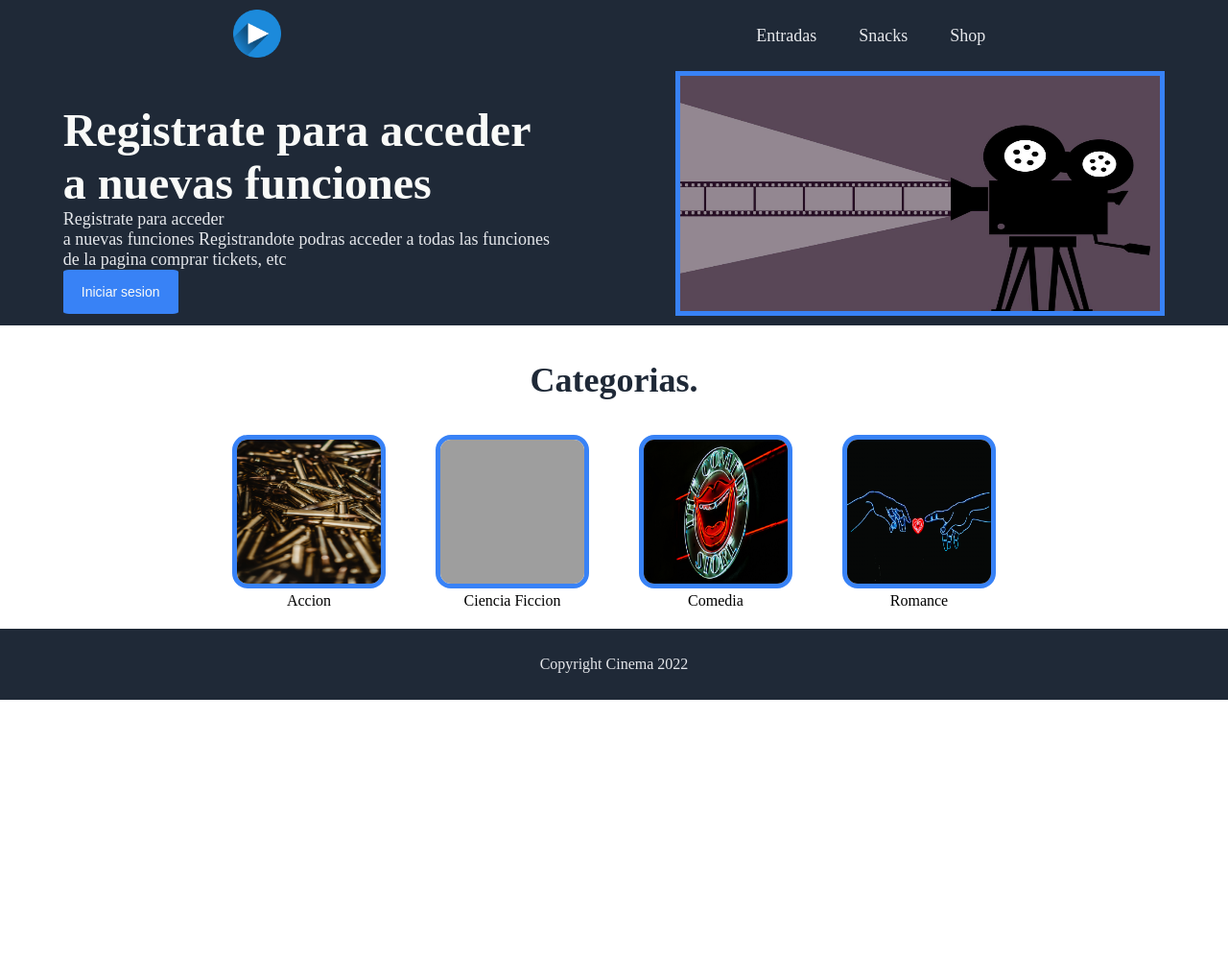
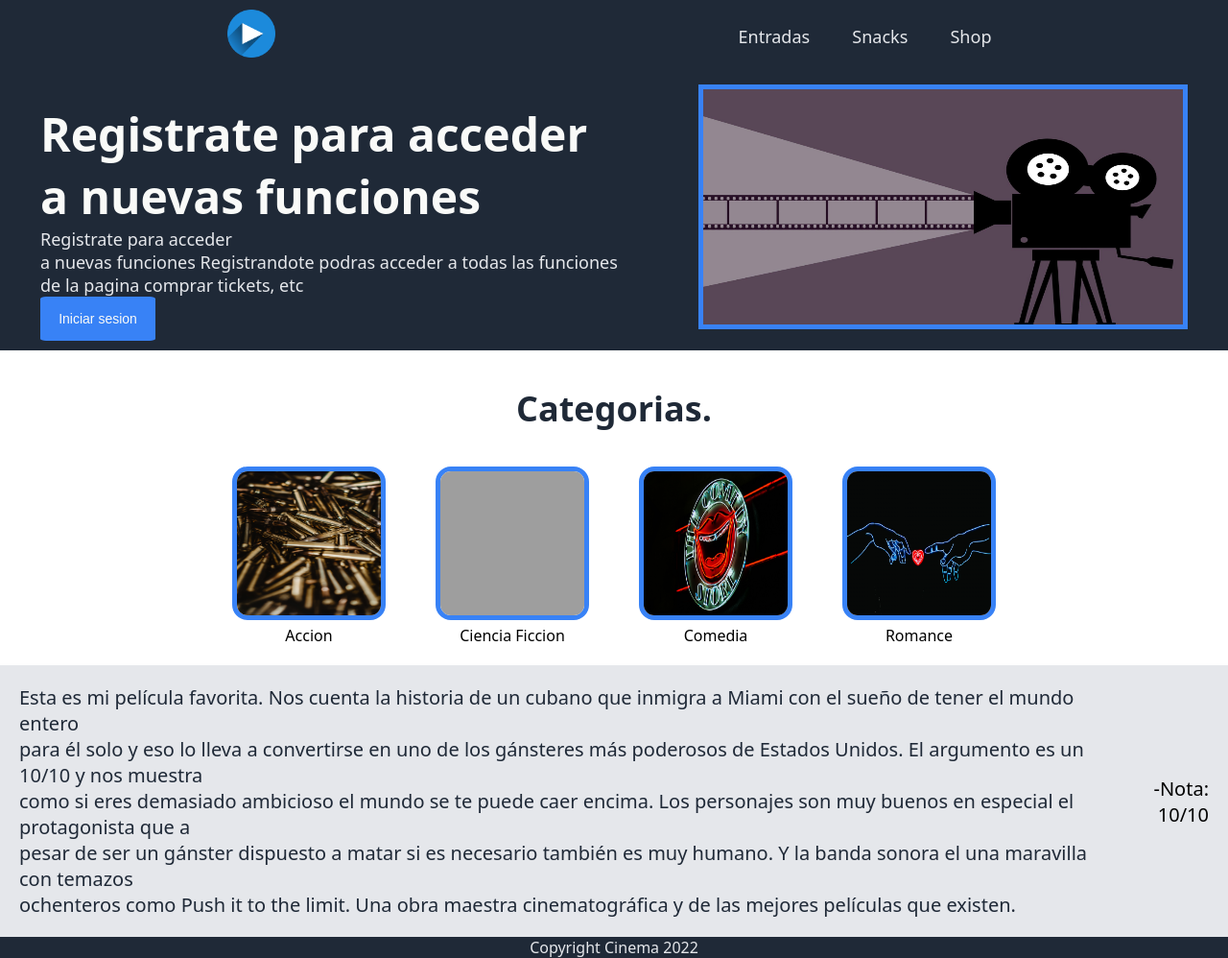
Before and after one commit to AgustinItuarte/Landing-Page, a plain HTML site: page index.html in a window 1280 px wide. Shown: the whole page at 96% size. Before the commit the page ends 800 px from the top, so only its background shows below. Drawn offline with Linux system fonts and the light colour scheme; grey boxes are pictures that could not be loaded.

Commit message:
Seccion de notas agregada

```diff
--- a/index.html
+++ b/index.html
@@ -31,8 +31,6 @@
         <p>Categorias.</p>
     </div>
     <div class="categorias">
-
-
         <div class="cate">
             <img src="img/accion.jpg" alt="">
             <div class="texto">Accion</div>
@@ -51,12 +49,16 @@
         </div>
 
     </div>
-    <div class="content2">
+    <div class="criticas">
+        <div class="crit">Esta es mi película favorita. Nos cuenta la historia de un cubano que inmigra a Miami con el sueño de tener el mundo entero<br> para él solo y eso lo lleva a convertirse en uno de los gánsteres más poderosos de Estados Unidos.  El argumento es un 10/10 y nos muestra<br> como si eres demasiado ambicioso el mundo se te puede caer encima.
 
+            Los personajes son muy buenos en especial el protagonista que a<br> pesar de ser un gánster dispuesto a matar si es necesario también es muy humano. Y la banda sonora el una maravilla con temazos<br> ochenteros como Push it to the limit.
+
+            Una obra maestra cinematográfica y de las mejores películas que existen.
+        </div>
+        <div class="nota">-Nota: 10/10</div>
     </div>
-    <div class="registro">
 
-    </div>
     <div class="footer">
         Copyright Cinema 2022
     </div>
--- a/styles.css
+++ b/styles.css
@@ -3,6 +3,7 @@ body {
     height: 100vh;
     display: flex;
     flex-direction: column;
+    font-family: system-ui, -apple-system, BlinkMacSystemFont, 'Segoe UI', Roboto, Oxygen, Ubuntu, Cantarell, 'Open Sans', 'Helvetica Neue', sans-serif;
 }
 
 .up-container {
@@ -30,6 +31,7 @@ body {
     background-color: #1F2937;
     color: #E5E7EB;
     padding-bottom: 10px;
+    size: 200px;
 }
 .registro {
     display: flex;
@@ -83,6 +85,7 @@ body {
 }
 .titulo {
     font-size: 36px;
+    padding: 0;
     font-weight: bolder;
     color: #1F2937;
     text-align: center;
@@ -92,5 +95,20 @@ body {
     height: 150px;
     border-radius: 10%;
     border: 5px solid #3882F6;
+}
 
+.criticas {
+    display: flex;
+    justify-content: center;
+    align-items: center;
+    text-align:start;
+    font-size: 20px;
+    color: #1F2937;
+    background-color: #E5E7EB;
+    padding: 20px;
 }
+
+.nota {
+    text-align:right;
+    color: black;
+}
```
